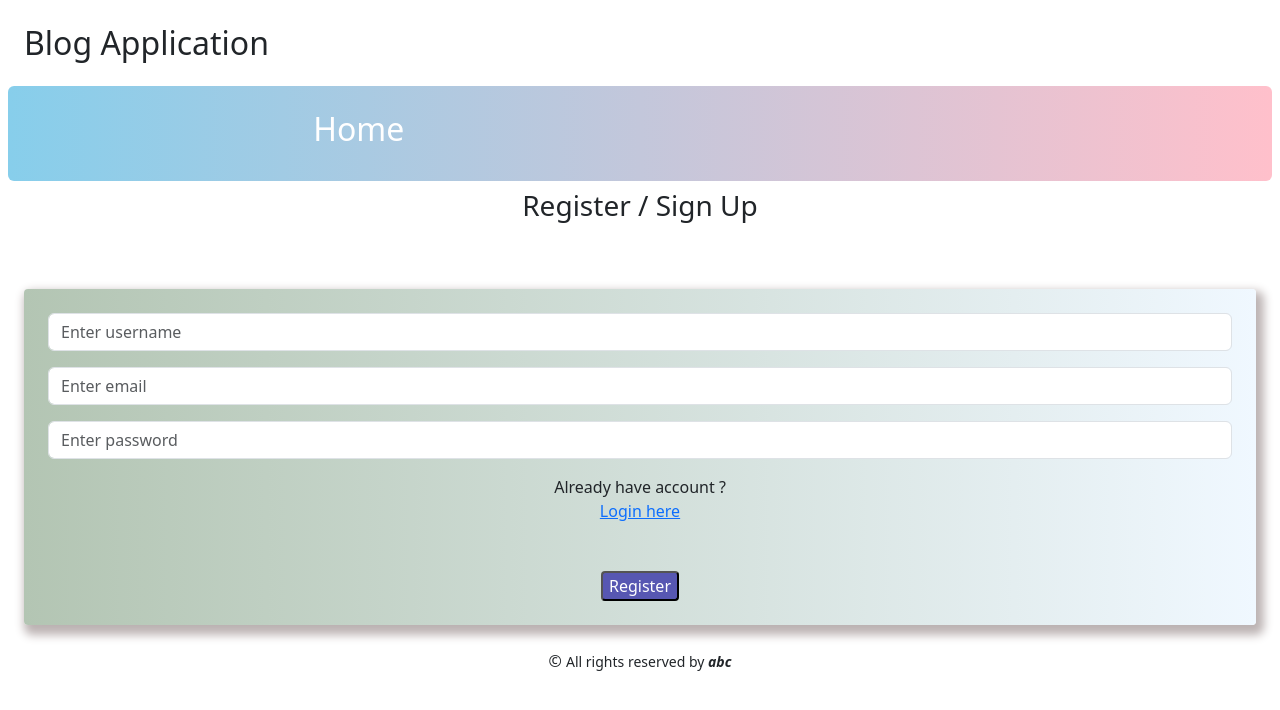
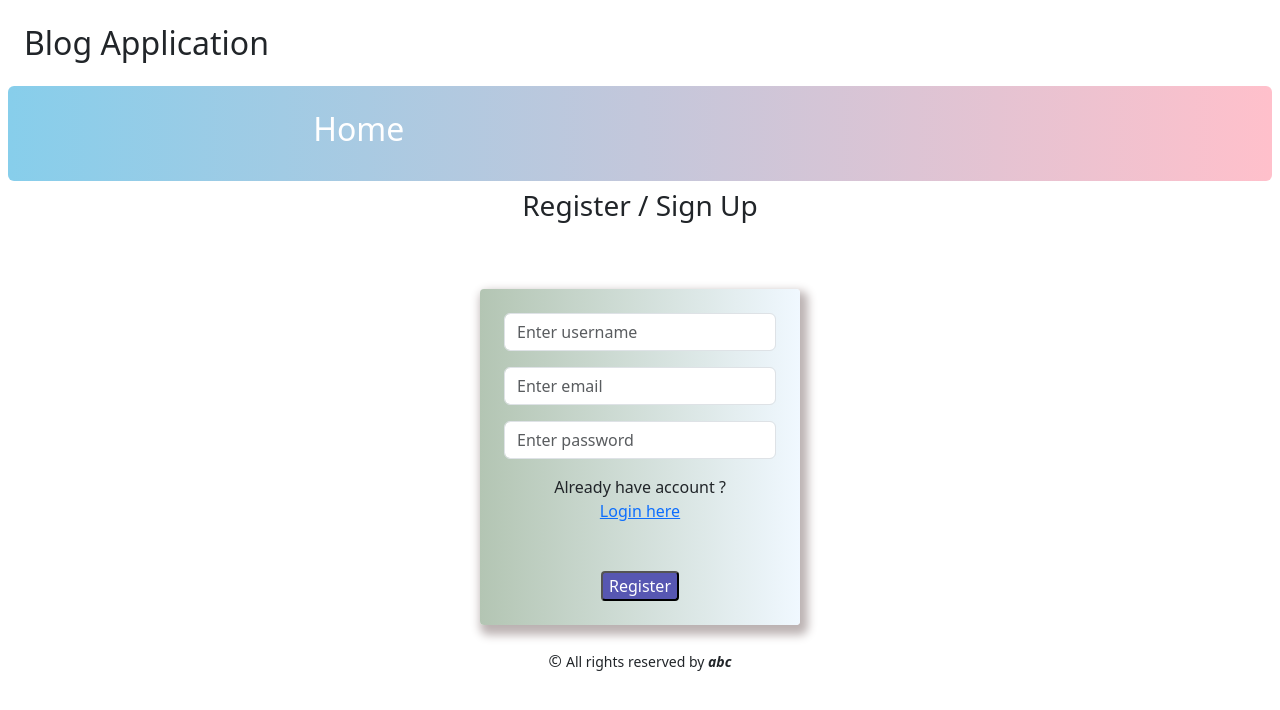
Before and after one commit to AbhishekVarpe100/blog-vercel, a React (Vite) app: page /register in a window 1280 px wide. Shown: the top 710 px of the page. Built offline with nearby package versions, Linux system fonts and the light colour scheme.

Commit message:
initial commit

```diff
--- a/src/components/AllBlogs.jsx
+++ b/src/components/AllBlogs.jsx
@@ -72,7 +72,7 @@ function AllBlogs({ username }) {
     <div className="m-2">
       {username}
       <center>
-        <h2 className="heading rounded text-white w-100 p-2 m-2">All Blogs</h2>
+        <h2 className="heading rounded text-white w-100 p-2">All Blogs</h2>
       </center>
 
       <div className="row">
--- a/src/components/CreateBlog.jsx
+++ b/src/components/CreateBlog.jsx
@@ -31,7 +31,7 @@ function CreateBlog({ username }) {
     return (
         <div>
             <center className='p-2 m-2' id='center'>
-                <form onSubmit={handleSubmit}>
+                <form onSubmit={handleSubmit} className="col-md-4 col-lg-4">
                     <input value={blogname} required onChange={(e)=>setBLogName(e.target.value)} className='form-control' placeholder='Enter blog title' type="text" /><br />
                     <textarea value={description} required onChange={(e)=>setDescription(e.target.value)} className='form-control' placeholder='Blog description' cols="30" rows="10"></textarea><br />
                     <br />
--- a/src/components/Login.jsx
+++ b/src/components/Login.jsx
@@ -51,7 +51,7 @@ function Login({parentData}) {
                 {login}
                 {error}
                 <marquee><big>Welcome user! <b>login here to continue.</b> </big></marquee>
-                <form onSubmit={handleSubmit} className='m-4 bshadow p-4'>
+                <form onSubmit={handleSubmit} className='m-4 bshadow p-4 col-lg-3 col-md-4'>
                     <div className="mb-3">
                         <input required onChange={(e)=>setName(e.target.value)} placeholder='Enter username' type="text" className="form-control" />
                     </div>
--- a/src/components/Register.jsx
+++ b/src/components/Register.jsx
@@ -54,7 +54,7 @@ function Register() {
                 {warning}
                 {register}
                 <marquee><big>Welcome! <b>register here to use our services.</b> </big></marquee>
-                <form onSubmit={handleSubmit} className='m-4 bshadow p-4'>
+                <form onSubmit={handleSubmit} className='m-4 bshadow p-4 col-lg-3 col-md-4'>
                     <div className="mb-3">
                         <input value={name} required onChange={(e) => setName(e.target.value)} placeholder='Enter username' type="text" className="form-control" />
                     </div>
```
